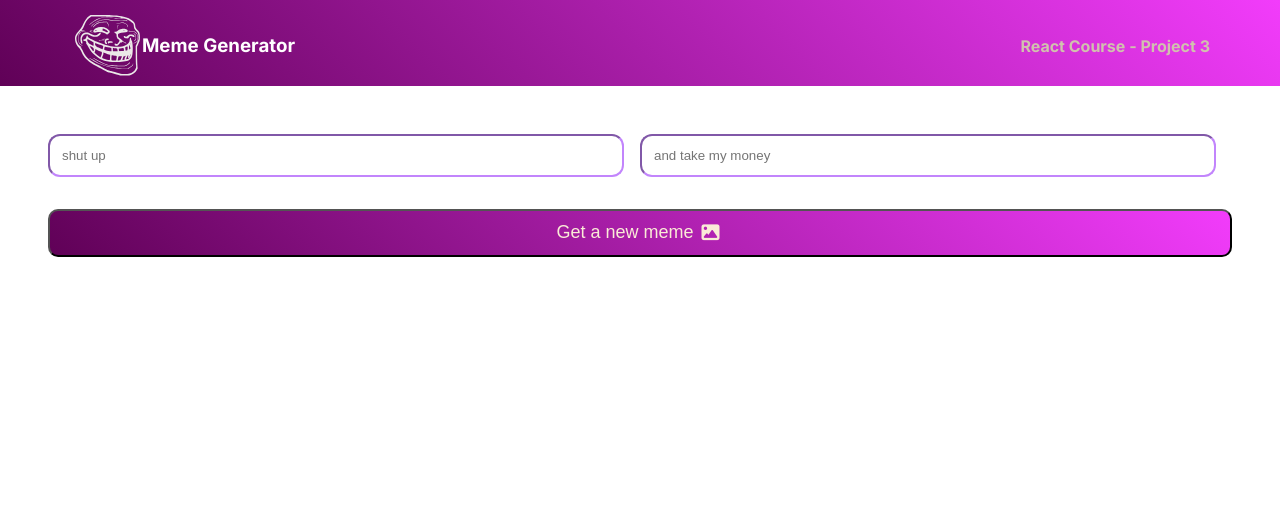
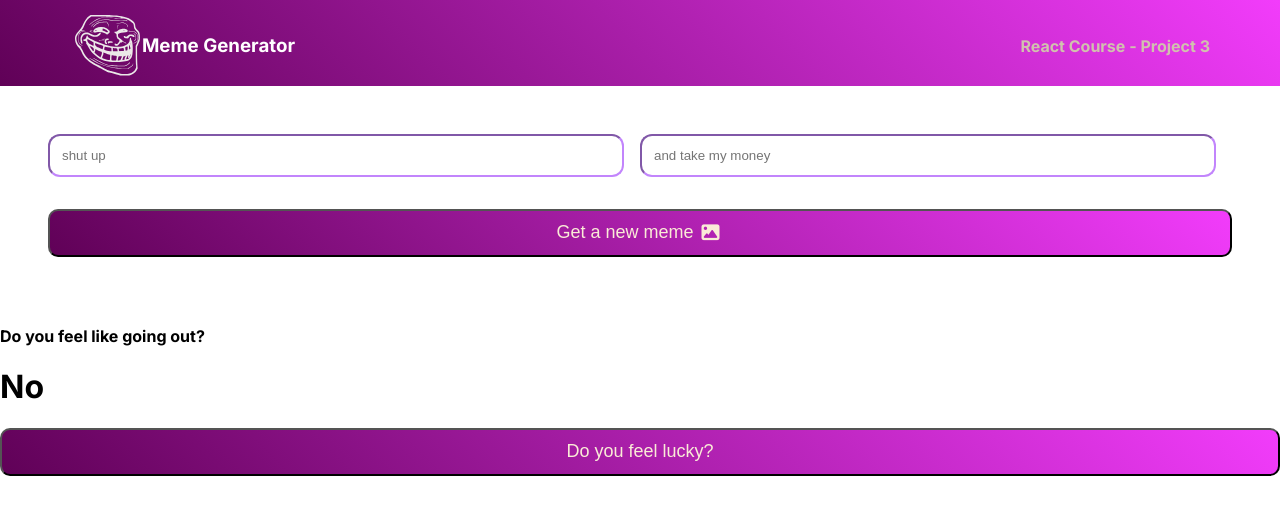
Before and after one commit to brandonfelty/react_tutorial, a React (Create React App) app: page /meme_gen in a window 1280 px wide. Shown: the top 514 px of the page. Built offline with nearby package versions, Linux system fonts and the light colour scheme.

Commit message:
state challenge

```diff
--- a/src/pages/MemeGenerator.jsx
+++ b/src/pages/MemeGenerator.jsx
@@ -1,9 +1,10 @@
-import React from 'react';
+import React, { useState } from 'react';
 import NavBar from '../components/NavBar';
 import Meme from '../components/Meme';
 import './MemeGenerator.css';
 
 const MemeGenerator = () => {
+  const [isGoingOut, setIsGoingOut] = useState(false);
   return (
     <div className='meme--page'>
       <NavBar
@@ -12,6 +13,9 @@ const MemeGenerator = () => {
         pic='meme-logo'
       />
       <Meme />
+      <h4>    Do you feel like going out?</h4>
+      <h1>  { isGoingOut ? 'Yes' : 'No' }</h1>
+      <button onClick={() => setIsGoingOut(prev => !prev)}> Do you feel lucky? </button>
     </div>
   )
 };
```
